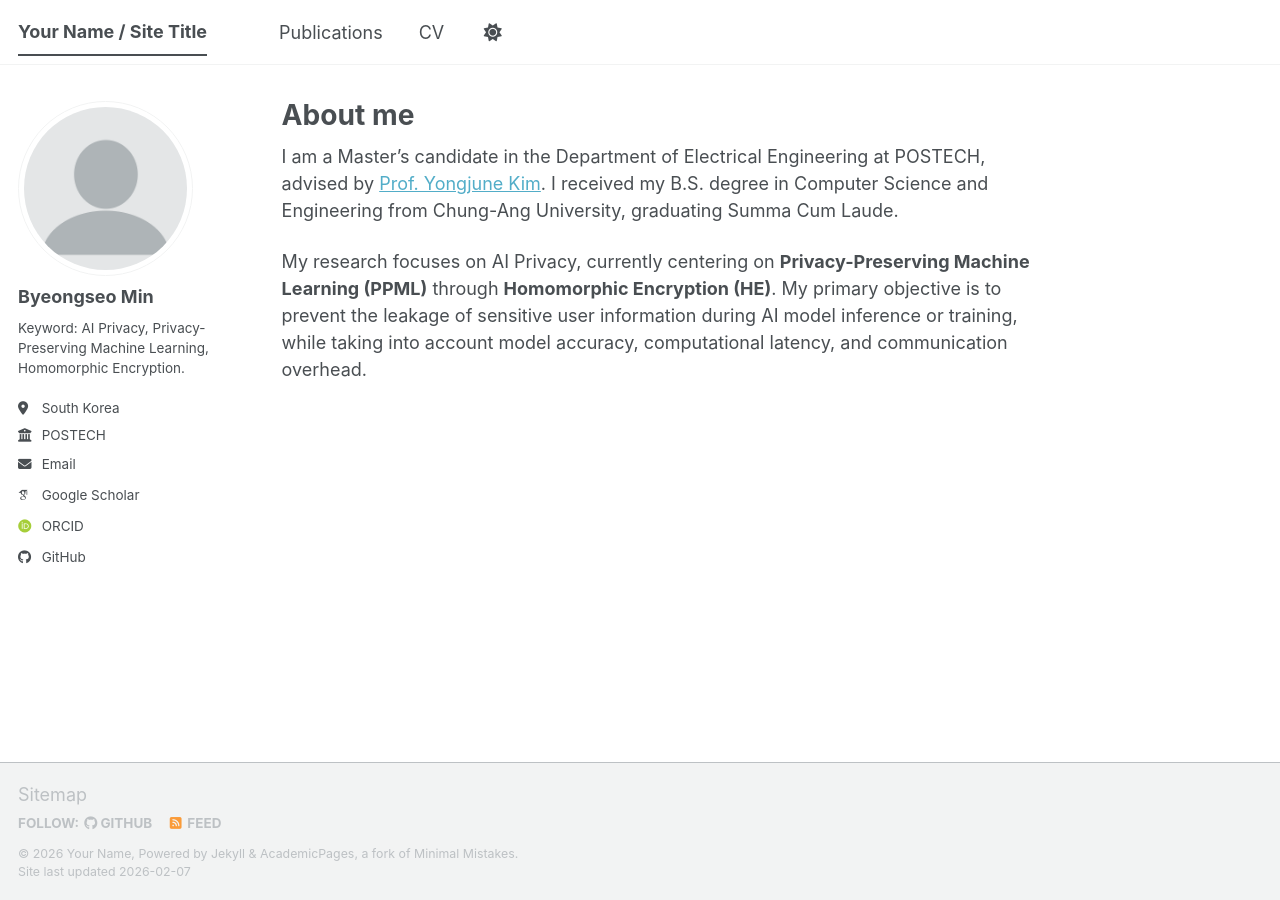
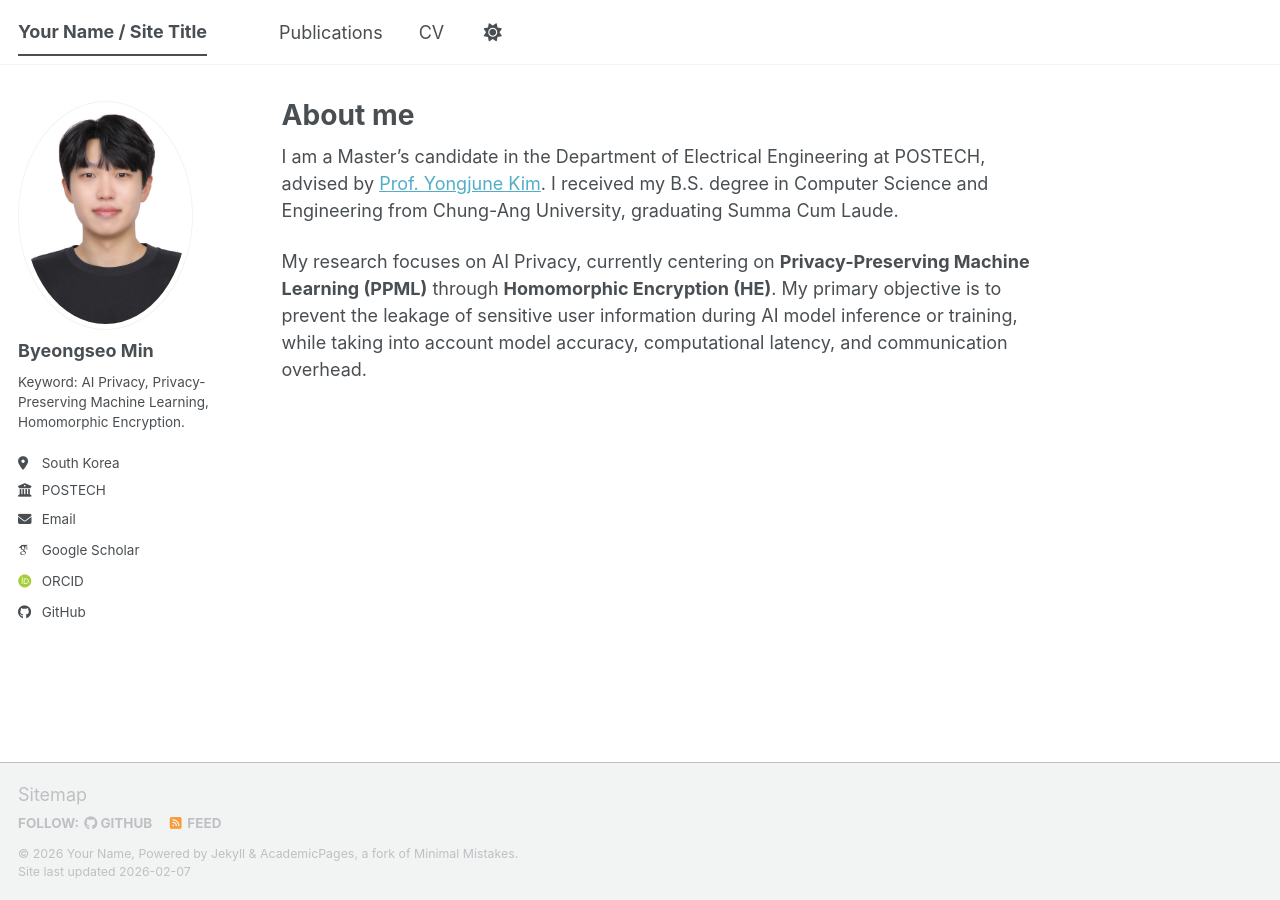
Before and after one commit to byeongseomin51/byeongseomin51.github.io, a Jekyll site: the page built from _pages/about.md, in a window 1280 px wide. Built offline with Jekyll 4.4.1, drawn with Linux system fonts in a browser that asks for light colours; some web fonts are replaced; a script bundle is joined from its source files by our own code; library files that are not in the unit come from our copies.

Commit message:
modify profile

```diff
--- a/_config.yml
+++ b/_config.yml
@@ -23,7 +23,7 @@ repository               : "academicpages/academicpages.github.io"
 #               Additional customization can be done by editing /_includes/author-profile.html
 author:
   # Biographic information
-  avatar           : "old_profile.png"
+  avatar           : "profile.png"
   name             : "Byeongseo Min"
   pronouns         : # example: "she/her"
   bio              : "Keyword: AI Privacy, Privacy-Preserving Machine Learning, Homomorphic Encryption."
```
